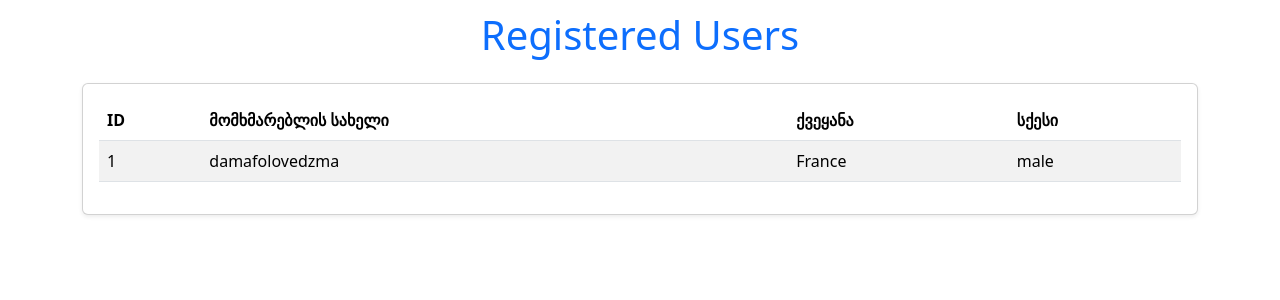
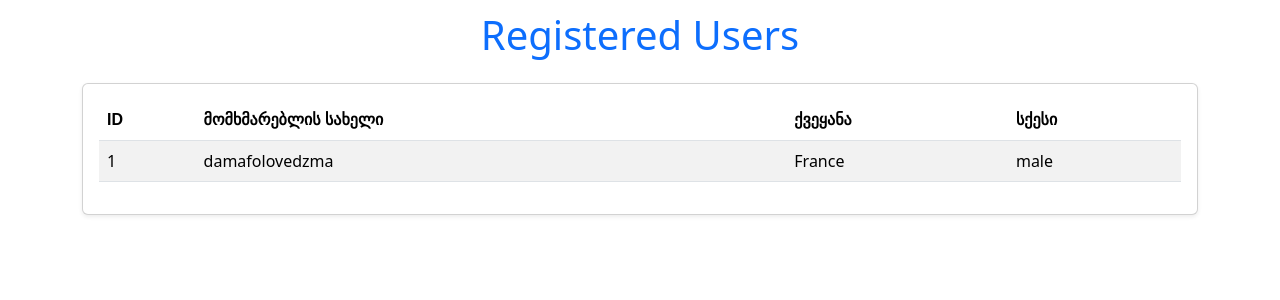
Before and after one commit to SANDRICKSON/vefxistyaosani, a Flask app: page /admin/users in a window 1280 px wide. Shown: the part 129-429 px from the top of the page. Run offline with Flask 3, Linux system fonts and the light colour scheme; a user stored in the database is signed in; data comes from the database, SQL or seed files in the repository; some web fonts are replaced.

Commit message:
Update admin_users.html

```diff
--- a/templates/admin_users.html
+++ b/templates/admin_users.html
@@ -28,4 +28,11 @@
             </div>
         </div>
     </div>
+
+    <style>
+        .thead-dark{
+            font-family: "BPG Classic Medium", sans-serif;
+            font-weight: bold;
+        }
+    </style>
 {% endblock %}
```
